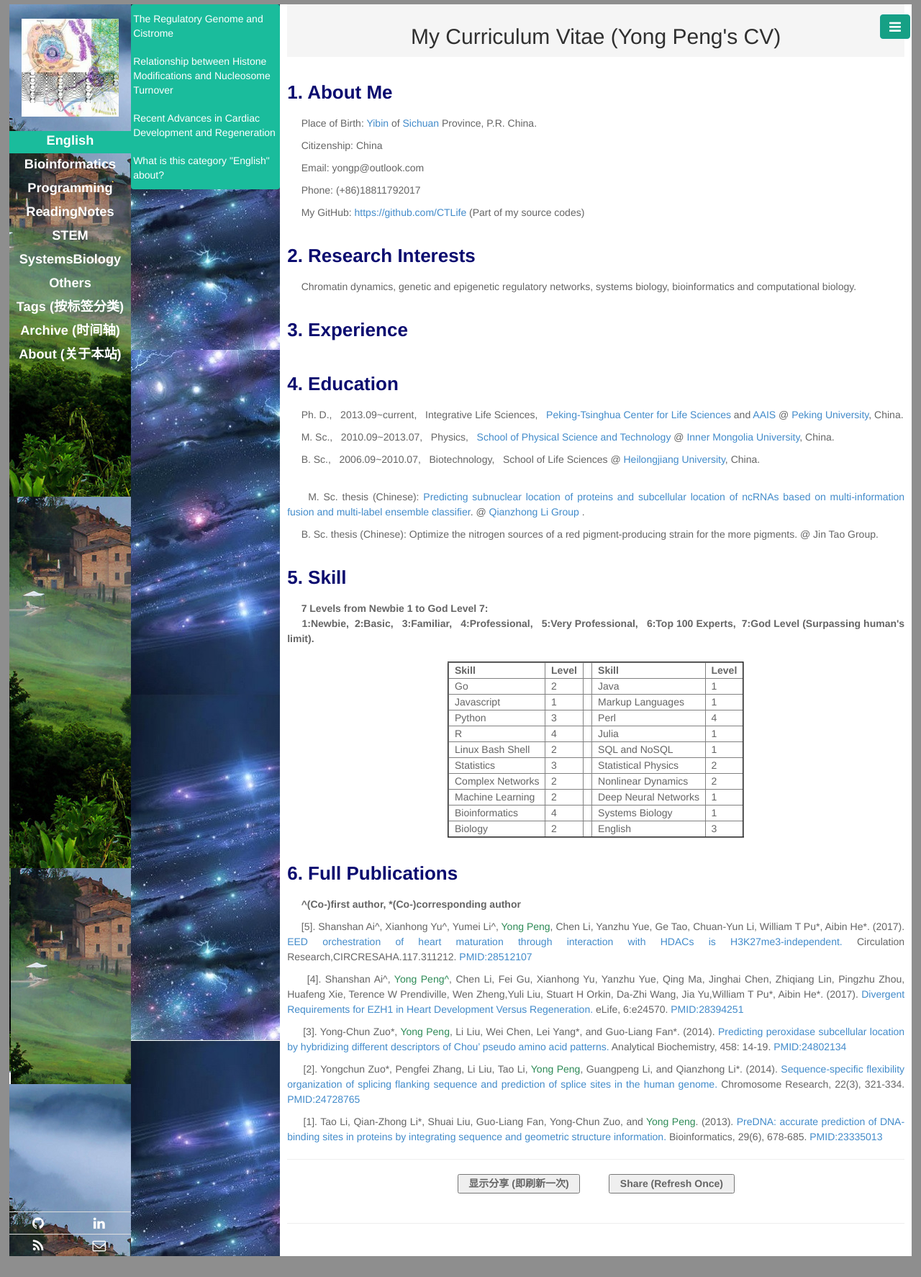
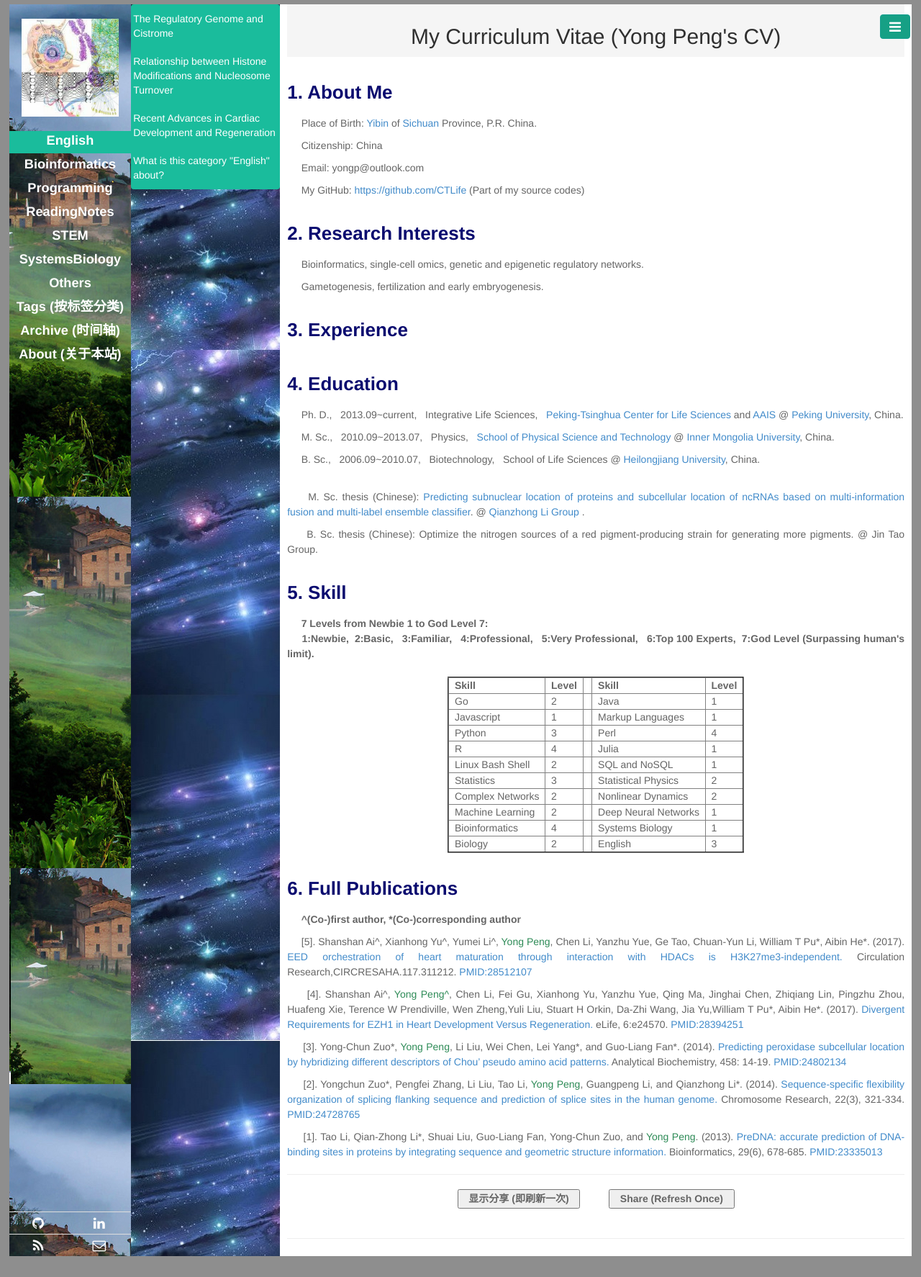
Before and after one commit to CTLife/CTLife.github.io, a Jekyll site: the page built from yongpeng.html, in a window 1280 px wide. Shown: the whole page at 72% size. Built offline with Jekyll 4.4.1, drawn with Linux system fonts in a browser that asks for light colours; Markdown is read by kramdown in place of the engine named in the settings.

Commit message:
Create yongpeng.html

```diff
--- a/yongpeng.html
+++ b/yongpeng.html
@@ -8,12 +8,12 @@ titlename: Yong Peng CV
 <p> &nbsp;&nbsp;&nbsp;&nbsp; Place of Birth: <a href="https://en.wikipedia.org/wiki/Yibin"> Yibin </a> of <a href="https://en.wikipedia.org/wiki/Sichuan">Sichuan</a> Province, P.R. China.</p>
 <p> &nbsp;&nbsp;&nbsp;&nbsp; Citizenship: China </p>
 <p> &nbsp;&nbsp;&nbsp;&nbsp; Email: yongp@outlook.com </p>
-<p> &nbsp;&nbsp;&nbsp;&nbsp; Phone: (+86)18811792017 </p>
 <p> &nbsp;&nbsp;&nbsp;&nbsp; My GitHub: <a href="https://github.com/CTLife"> https://github.com/CTLife </a> (Part of my source codes) </p>
 
 
 <h3><b style = "color:#0a0b6f">2. Research Interests</b></h3>
-<p> &nbsp;&nbsp;&nbsp;&nbsp; Chromatin dynamics, genetic and epigenetic regulatory networks, systems biology, bioinformatics and computational biology.</p>
+<p> &nbsp;&nbsp;&nbsp;&nbsp; Bioinformatics, single-cell omics, genetic and epigenetic regulatory networks.</p>
+<p> &nbsp;&nbsp;&nbsp;&nbsp; Gametogenesis, fertilization and early embryogenesis.</p>
 
 
 <h3><b style = "color:#0a0b6f">3. Experience</b></h3>
@@ -26,7 +26,7 @@ titlename: Yong Peng CV
 <br>
 <p> &nbsp;&nbsp;&nbsp;&nbsp; M. Sc. thesis (Chinese): <a href="http://cdmd.cnki.com.cn/Article/CDMD-10126-1013293069.htm"> Predicting subnuclear location of proteins and subcellular location of ncRNAs based on
 multi-information fusion and multi-label ensemble classifier</a>. @ <a href="http://202.207.14.87:8032/bioinformation/index.asp"> Qianzhong Li Group </a>. </p>
-<p> &nbsp;&nbsp;&nbsp;&nbsp; B. Sc. thesis (Chinese): Optimize the nitrogen sources of a red pigment-producing strain for the more pigments. @ Jin Tao Group. </p>
+<p> &nbsp;&nbsp;&nbsp;&nbsp; B. Sc. thesis (Chinese): Optimize the nitrogen sources of a red pigment-producing strain for generating more pigments. @ Jin Tao Group. </p>
 
 
 <h3><b style = "color:#0a0b6f"> 5. Skill  </b></h3>
```
